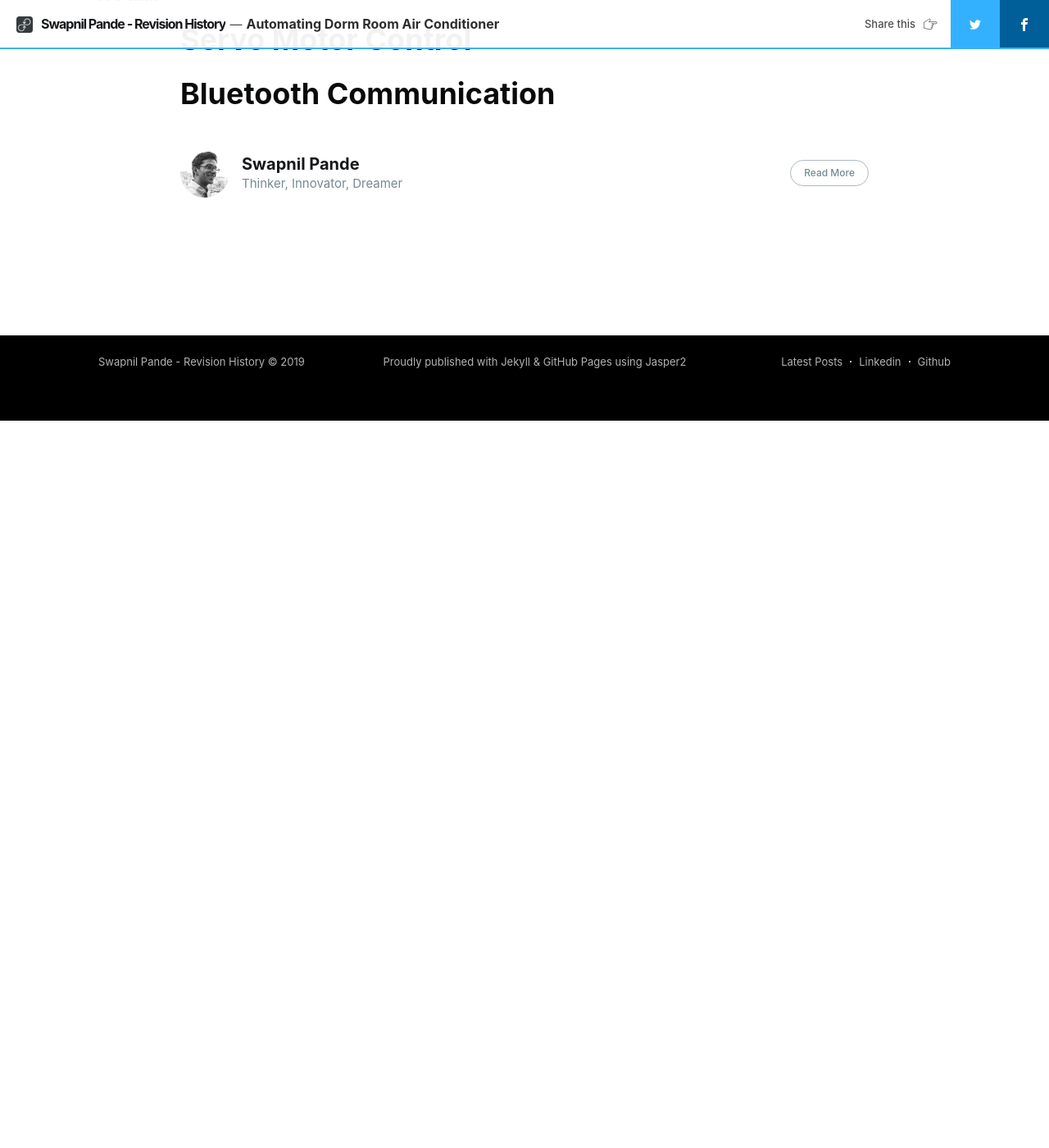
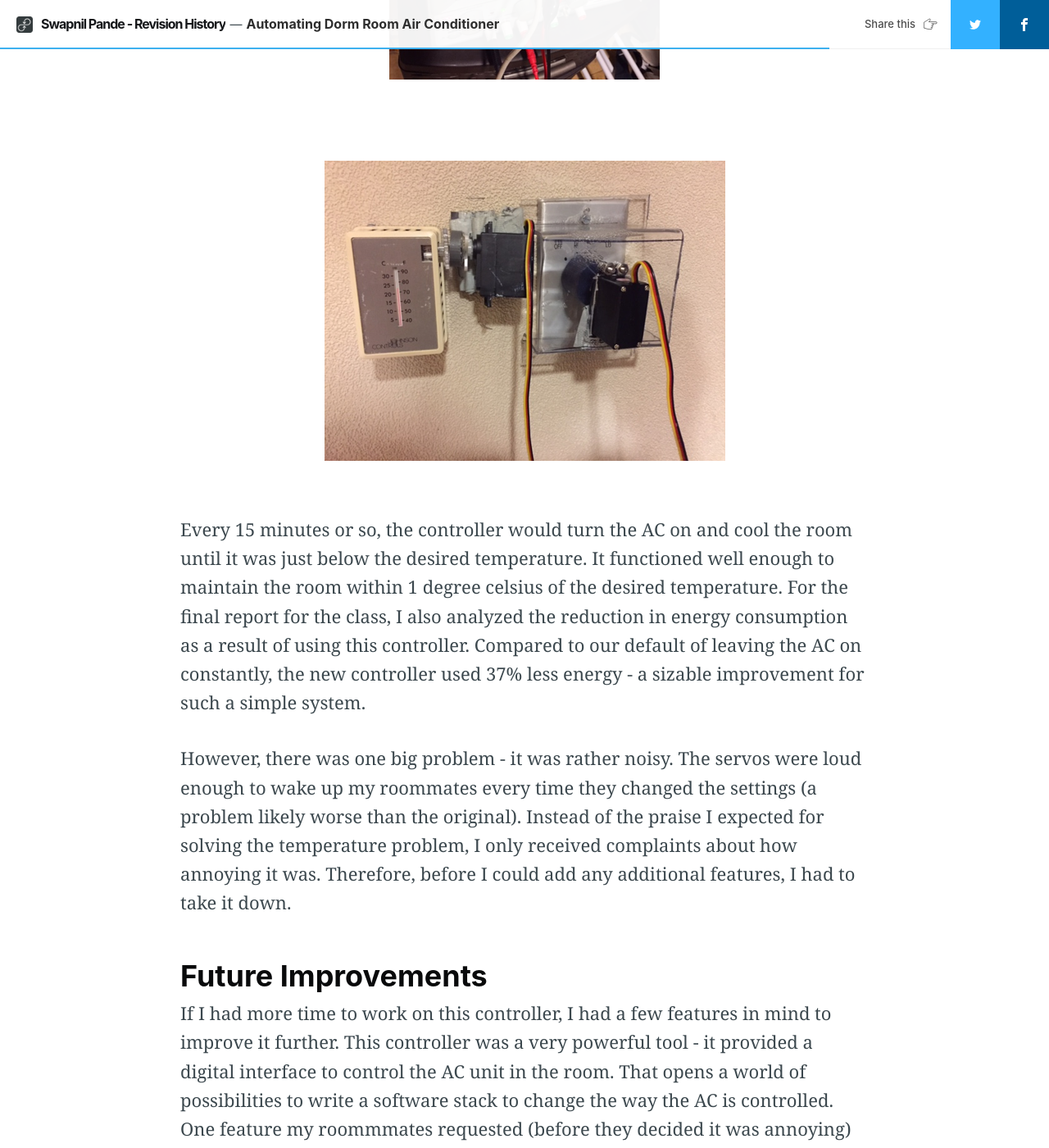
Before and after one commit to SwapnilPande/SwapnilPande.github.io, a Jekyll site: the page built from _posts/2017-04-22-Automating-AC.html, in a window 1280 px wide and 1400 px high, scrolled down 3971 px. Shown: the whole window at 82% size. Built offline with Jekyll 4.4.1, drawn with Linux system fonts in a browser that asks for light colours; nearby versions of some CDN libraries; comment, search, counter and statistics services are not loaded; before the commit the page ends 4484 px from its top, so only the background shows below that; some of the changed text lies outside the part shown.

Commit message:
Finished Writing Article

```diff
--- a/_posts/2017-04-22-Automating-AC.html
+++ b/_posts/2017-04-22-Automating-AC.html
@@ -25,17 +25,28 @@
 <p>The holes on these interfaces were designed to fit the servo horns I had for each servo. After printing these, I was simply going to control their position using a feedback loop on an Arduino. </p>
 
 <h2 id="Developing it further">Developing it further</h2>
-<p></p>Around the same time I was conceptualizing this idea, I was brainstorming final project ideas for my Instrumentation Lab class. This idea fit perfectly within the requirements of the project, so I combined the two and used the lab resources to design the system. I used a National Instruments Data Acquistion Board (DAQ) and LabVIEW (per the project requirements) to collect the sensor data. The DAQ output was fed into a LabVIEW program running on my laptop that calculated the temperature and determined the required AC settings to maintain the setpoint. Since the laptop and DAQ board were located in the middle of the room, I configured the LabVIEW script to send the motor commands to the Arduino over bluetooth. The Arduino simply received the commands and rotated the motors to the desired position. </p>
+<p>Around the same time I was conceptualizing this idea, I was brainstorming final project ideas for my Instrumentation Lab class. This idea fit perfectly within the requirements of the project, so I combined the two and used the lab resources to design the system. I used a National Instruments Data Acquistion Board (DAQ) and LabVIEW (per the project requirements) to collect the sensor data. The DAQ output was fed into a LabVIEW program running on my laptop that calculated the temperature and determined the required AC settings to maintain the setpoint. Since the laptop and DAQ board were located in the middle of the room, I configured the LabVIEW script to send the motor commands to the Arduino over bluetooth. The Arduino simply received the commands and rotated the motors to the desired position. </p>
 
 <h2 id="Finished Setup">Finished Setup</h2>
-After a few sleepless nights of debugging, the system actually worked and regulated the temperature properly.
+<p>After a few sleepless nights of debugging, the system actually worked and regulated the room temperature. These are pictures of the thermistor measurement circuit, AC control circuit, and AC controller interface, in that order.</p>
 
-<<figure>
-        <img src="assets/images/automating-ac/control-dials.png" alt="Control Dial Interfaces" />
-        <figcaption>
-        AC dial</a>
-        </figcaption>
-</figure>
+<p><img src="assets/images/automating-ac/circuit-thermistor.png" alt="Thermistor measurement circuit"></p>
+<p><img src="assets/images/automating-ac/circuit-ac-control.png" alt="AC Control circuit"></p>
+<p><img src="assets/images/automating-ac/ac-controller.png" alt="Control Interface for AC"></p>
+
+<p>Every 15 minutes or so, the controller would turn the AC on and cool the room until it was just below the desired temperature. It functioned well enough to maintain the room within 1 degree celsius of the desired temperature. For the final report for the class, I also analyzed the reduction in energy consumption as a result of using this controller. Compared to our default of leaving the AC on constantly, the new controller used 37% less energy - a sizable improvement for such a simple system. </p>
+
+<p> However, there was one big problem - it was rather noisy. The servos were loud enough to wake up my roommates every time they changed the settings (a problem likely worse than the original). Instead of the praise I expected for solving the temperature problem, I only received complaints about how annoying it was. Therefore, before I could add any additional features, I had to take it down.  </p>
+
+<h2 id="Future Improvements">Future Improvements</h2>
+
+<p>If I had more time to work on this controller, I had a few features in mind to improve it further. This controller was a very powerful tool - it provided a digital interface to control the AC unit in the room. That opens a world of possibilities to write a software stack to change the way the AC is controlled. One feature my roommmates requested (before they decided it was annoying) was control of the AC over the Internet so that they didn't have to get out of bed to change the settings. I also wanted to create a routine to change the temperature throughout the day based on all of our schedules. To improve the efficiency of the air conditioner, the controller could modify the agressiveness of the cooling/heating to reduce the amount of time the AC is running. And furthermore, this could all be automated using machine learning so the control will learn and improve over time. The potential for growth was endless.</p>
+
+<p>In the end of it all, we went back to alternately freezing and burning for the rest of the semester. Even though it didn't solve the problem in the end, I loved every minute of hacking together the solution. In my mind, the value of it came from the actual design of the system rather than its final functionality. </p>
+
+<p> When I moved into my new dorm the following year, I was relieved to find a thermostat in my room that actually worked properly. </p>
+
+
 
 
 <h2 id="Servo Motor Control">Servo Motor Control</h2>
```
Also changed, not shown: assets/images/automating-ac/ac-controller.png (added), assets/images/automating-ac/circuit-ac-control.png (added), assets/images/automating-ac/circuit-thermistor.png (added).
